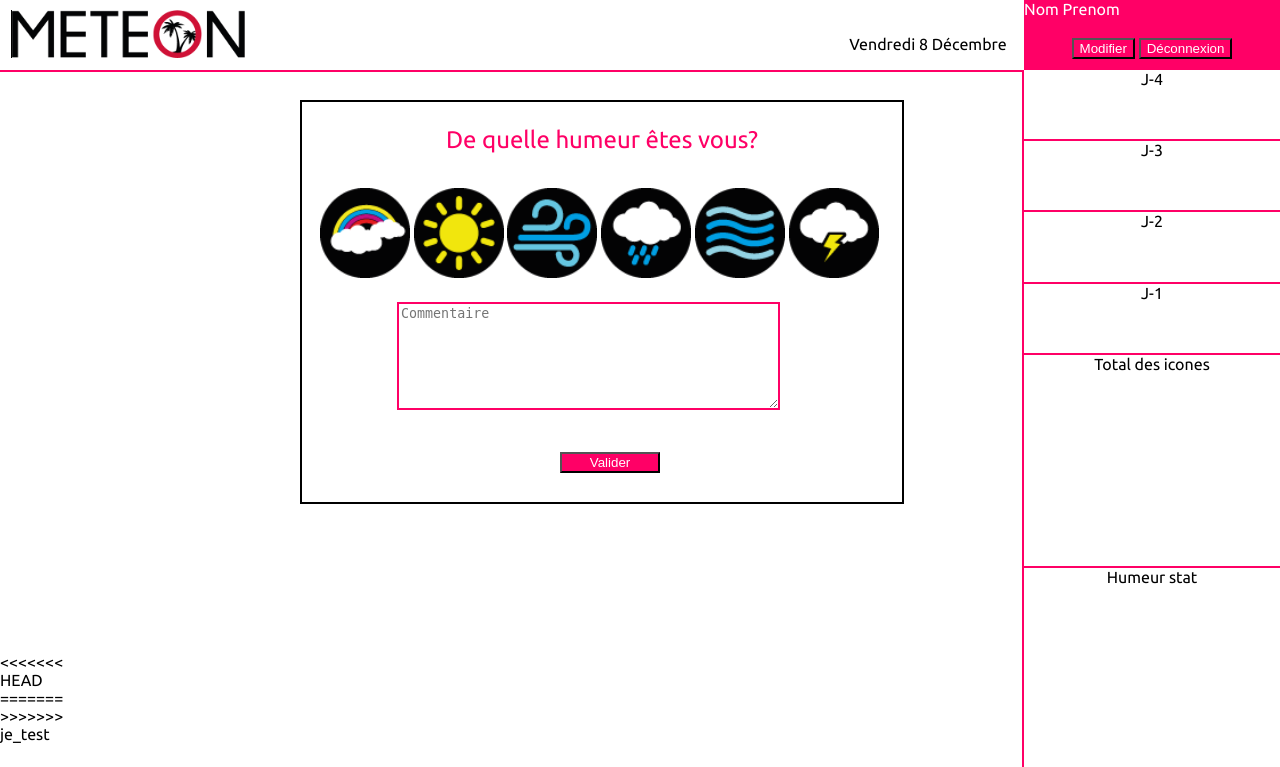
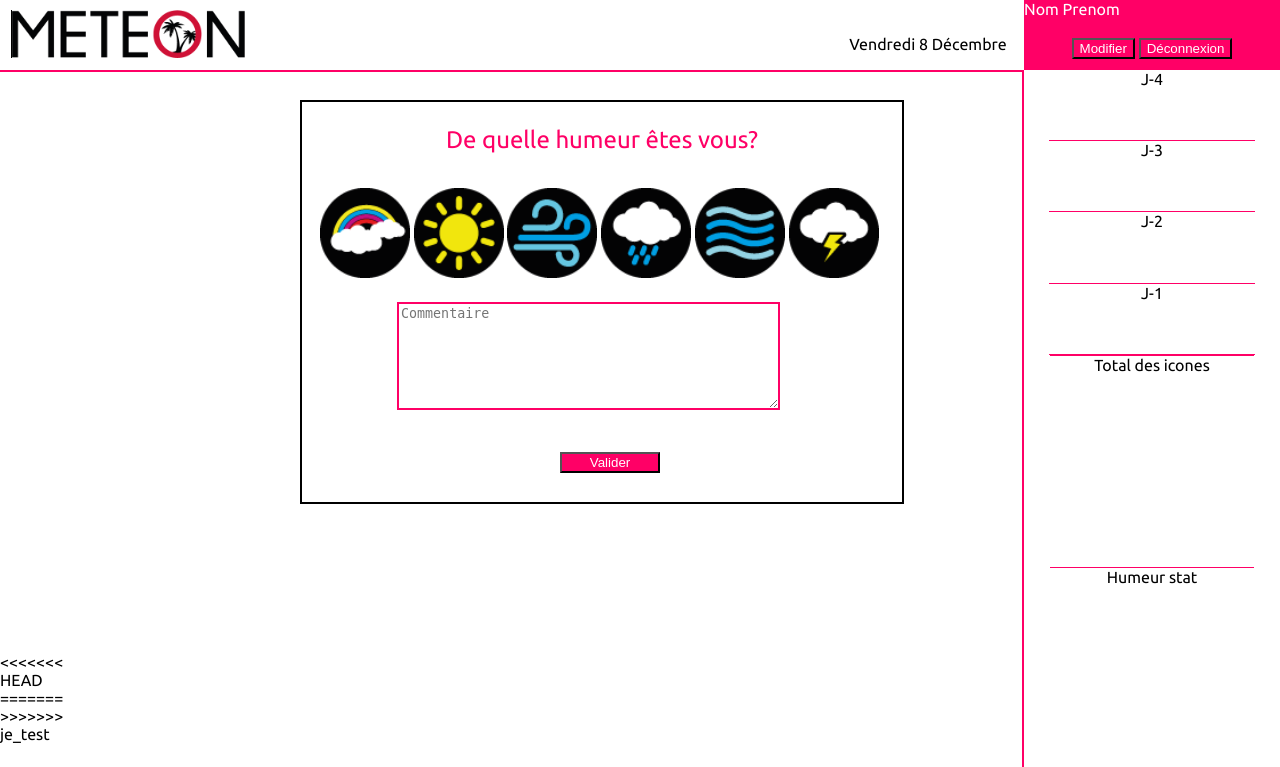
Before and after one commit to SoinSoin/PrjMeteo, a PHP site: page /page_apprenants.html in a window 1280 px wide. Shown: the top 767 px of the page. Run offline with PHP 8.4, Linux system fonts and the light colour scheme.

Commit message:
ajout bordures icones menu latéral droit

```diff
--- a/css/style_apprenants.css
+++ b/css/style_apprenants.css
@@ -208,28 +208,44 @@ body
 
 #j_quatre
 {
-    border-bottom: 2px solid #ff0066;
-}
+    border-bottom: 1px solid ;
+
+-webkit-border-image: linear-gradient(to right, white 10%, #ff0066 10%,#ff0066 90%, white 90%);
+
+border-image-slice: 1; }
+
 
 #j_trois
 {
-    border-bottom: 2px solid #ff0066;
-}
+    border-bottom: 1px solid ;
+
+-webkit-border-image: linear-gradient(to right, white 10%, #ff0066 10%,#ff0066 90%, white 90%);
+
+border-image-slice: 1; }
 
 #j_deux
 {
-    border-bottom: 2px solid #ff0066;
-}
+   border-bottom: 1px solid ;
+
+-webkit-border-image: linear-gradient(to right, white 10%, #ff0066 10%,#ff0066 90%, white 90%);
+
+border-image-slice: 1; }
 
 #j_un
 {
-    border-bottom: 2px solid #ff0066;
-}
+    border-bottom: 1px solid ;
+
+-webkit-border-image: linear-gradient(to right, white 10%, #ff0066 10%,#ff0066 90%, white 90%);
+
+border-image-slice: 1; }
 
 #total
 {
-    border-bottom: 2px solid #ff0066;
-}
+  border: 1px solid ;
+
+-webkit-border-image: linear-gradient(to right, white 10%, #ff0066 10%,#ff0066 90%, white 90%);
+
+border-image-slice: 1; }
 
 #carte {
     position: relative;
```
